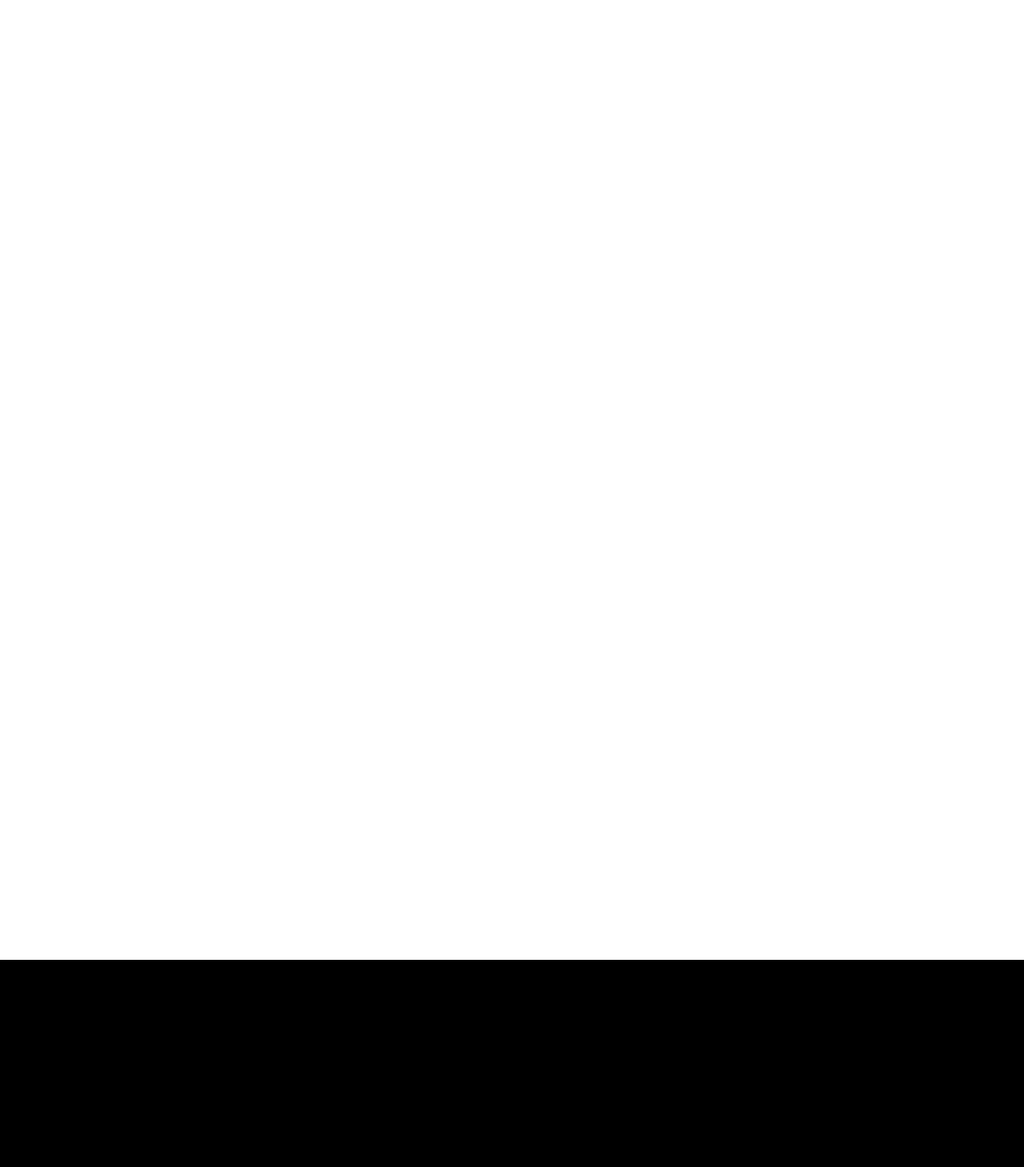
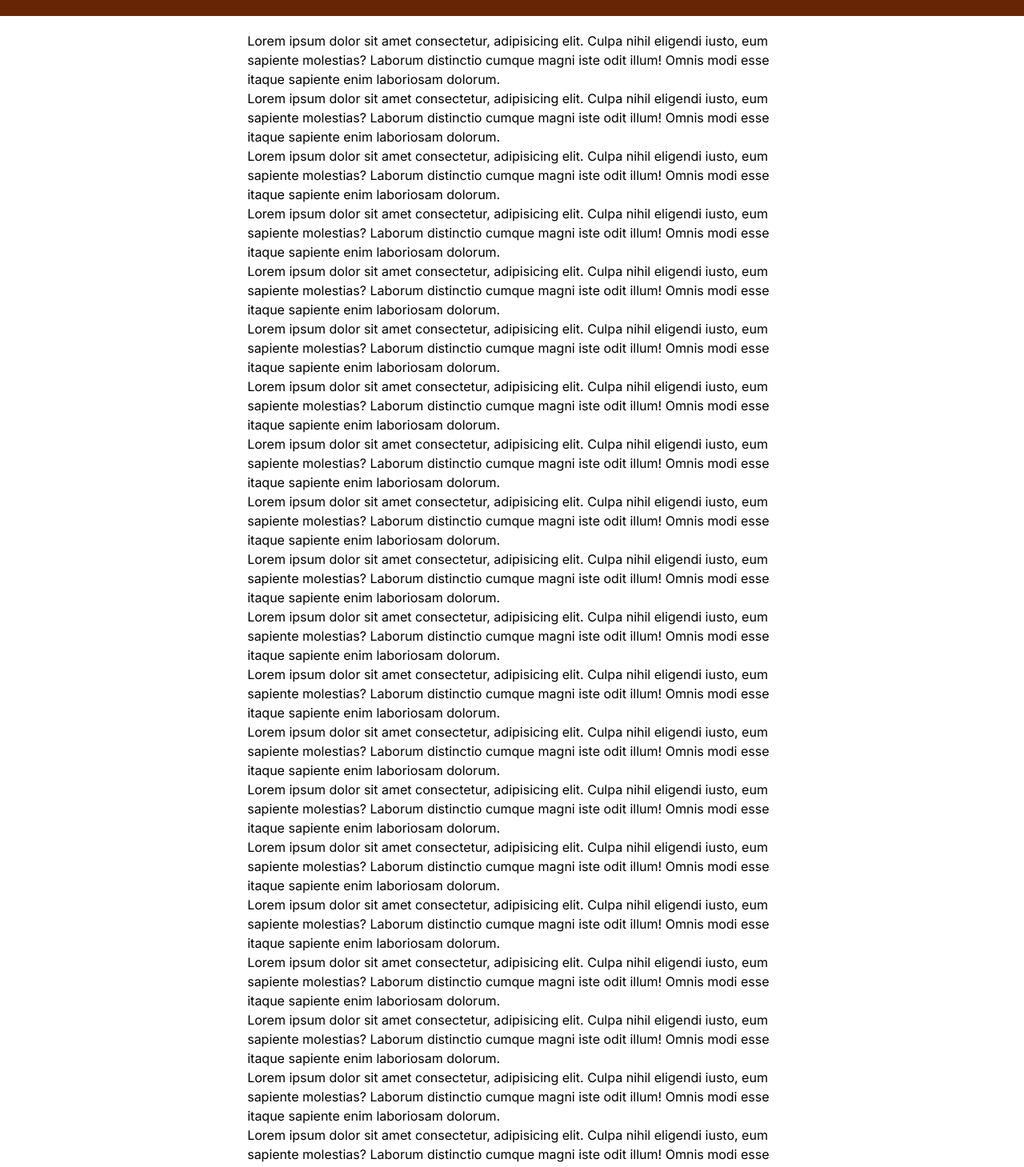
Before and after one commit to LinThitHtwe/FramerMotion-Test, a Next.js app: page / in a window 1280 px wide. Shown: the top 1459 px of the page at 80% size. Built offline with nearby package versions, Linux system fonts and the light colour scheme.

Commit message:
[add] scrollbase animation example

```diff
--- /dev/null
+++ b/src/app/ScrollBaseAnimation.tsx
@@ -0,0 +1,162 @@
+"use client";
+import { useScroll, motion, useSpring, useTransform } from "framer-motion";
+import React from "react";
+
+const ScrollBaseAnimation = () => {
+  const { scrollYProgress } = useScroll();
+
+  const scaleXSpring = useSpring(scrollYProgress);
+  const background = useTransform(
+    scrollYProgress,
+    [0, 0.75, 1],
+    ["#ccc", "#764534", "#672506"]
+  );
+
+  return (
+    <div>
+      <motion.div
+        style={{
+          //scaleX: scrollYProgress,
+          scaleX: scaleXSpring,
+          background: background,
+          transformOrigin: "left",
+          position: "sticky",
+          top: 0,
+          width: "100%",
+          height: "20px",
+        }}
+      ></motion.div>
+
+      <div style={{ padding: "1.2rem", margin: "auto", maxWidth: "700px" }}>
+        <p>
+          Lorem ipsum dolor sit amet consectetur, adipisicing elit. Culpa nihil
+          eligendi iusto, eum sapiente molestias? Laborum distinctio cumque
+          magni iste odit illum! Omnis modi esse itaque sapiente enim laboriosam
+          dolorum.
+        </p>
+        <p>
+          Lorem ipsum dolor sit amet consectetur, adipisicing elit. Culpa nihil
+          eligendi iusto, eum sapiente molestias? Laborum distinctio cumque
+          magni iste odit illum! Omnis modi esse itaque sapiente enim laboriosam
+          dolorum.
+        </p>
+        <p>
+          Lorem ipsum dolor sit amet consectetur, adipisicing elit. Culpa nihil
+          eligendi iusto, eum sapiente molestias? Laborum distinctio cumque
+          magni iste odit illum! Omnis modi esse itaque sapiente enim laboriosam
+          dolorum.
+        </p>
+        <p>
+          Lorem ipsum dolor sit amet consectetur, adipisicing elit. Culpa nihil
+          eligendi iusto, eum sapiente molestias? Laborum distinctio cumque
+          magni iste odit illum! Omnis modi esse itaque sapiente enim laboriosam
+          dolorum.
+        </p>
+        <p>
+          Lorem ipsum dolor sit amet consectetur, adipisicing elit. Culpa nihil
+          eligendi iusto, eum sapiente molestias? Laborum distinctio cumque
+          magni iste odit illum! Omnis modi esse itaque sapiente enim laboriosam
+          dolorum.
+        </p>
+        <p>
+          Lorem ipsum dolor sit amet consectetur, adipisicing elit. Culpa nihil
+          eligendi iusto, eum sapiente molestias? Laborum distinctio cumque
+          magni iste odit illum! Omnis modi esse itaque sapiente enim laboriosam
+          dolorum.
+        </p>
+        <p>
+          Lorem ipsum dolor sit amet consectetur, adipisicing elit. Culpa nihil
+          eligendi iusto, eum sapiente molestias? Laborum distinctio cumque
+          magni iste odit illum! Omnis modi esse itaque sapiente enim laboriosam
+          dolorum.
+        </p>
+        <p>
+          Lorem ipsum dolor sit amet consectetur, adipisicing elit. Culpa nihil
+          eligendi iusto, eum sapiente molestias? Laborum distinctio cumque
+          magni iste odit illum! Omnis modi esse itaque sapiente enim laboriosam
+          dolorum.
+        </p>
+        <p>
+          Lorem ipsum dolor sit amet consectetur, adipisicing elit. Culpa nihil
+          eligendi iusto, eum sapiente molestias? Laborum distinctio cumque
+          magni iste odit illum! Omnis modi esse itaque sapiente enim laboriosam
+          dolorum.
+        </p>
+        <p>
+          Lorem ipsum dolor sit amet consectetur, adipisicing elit. Culpa nihil
+          eligendi iusto, eum sapiente molestias? Laborum distinctio cumque
+          magni iste odit illum! Omnis modi esse itaque sapiente enim laboriosam
+          dolorum.
+        </p>
+        <p>
+          Lorem ipsum dolor sit amet consectetur, adipisicing elit. Culpa nihil
+          eligendi iusto, eum sapiente molestias? Laborum distinctio cumque
+          magni iste odit illum! Omnis modi esse itaque sapiente enim laboriosam
+          dolorum.
+        </p>
+        <p>
+          Lorem ipsum dolor sit amet consectetur, adipisicing elit. Culpa nihil
+          eligendi iusto, eum sapiente molestias? Laborum distinctio cumque
+          magni iste odit illum! Omnis modi esse itaque sapiente enim laboriosam
+          dolorum.
+        </p>
+        <p>
+          Lorem ipsum dolor sit amet consectetur, adipisicing elit. Culpa nihil
+          eligendi iusto, eum sapiente molestias? Laborum distinctio cumque
+          magni iste odit illum! Omnis modi esse itaque sapiente enim laboriosam
+          dolorum.
+        </p>
+        <p>
+          Lorem ipsum dolor sit amet consectetur, adipisicing elit. Culpa nihil
+          eligendi iusto, eum sapiente molestias? Laborum distinctio cumque
+          magni iste odit illum! Omnis modi esse itaque sapiente enim laboriosam
+          dolorum.
+        </p>
+        <p>
+          Lorem ipsum dolor sit amet consectetur, adipisicing elit. Culpa nihil
+          eligendi iusto, eum sapiente molestias? Laborum distinctio cumque
+          magni iste odit illum! Omnis modi esse itaque sapiente enim laboriosam
+          dolorum.
+        </p>
+        <p>
+          Lorem ipsum dolor sit amet consectetur, adipisicing elit. Culpa nihil
+          eligendi iusto, eum sapiente molestias? Laborum distinctio cumque
+          magni iste odit illum! Omnis modi esse itaque sapiente enim laboriosam
+          dolorum.
+        </p>
+        <p>
+          Lorem ipsum dolor sit amet consectetur, adipisicing elit. Culpa nihil
+          eligendi iusto, eum sapiente molestias? Laborum distinctio cumque
+          magni iste odit illum! Omnis modi esse itaque sapiente enim laboriosam
+          dolorum.
+        </p>
+        <p>
+          Lorem ipsum dolor sit amet consectetur, adipisicing elit. Culpa nihil
+          eligendi iusto, eum sapiente molestias? Laborum distinctio cumque
+          magni iste odit illum! Omnis modi esse itaque sapiente enim laboriosam
+          dolorum.
+        </p>
+        <p>
+          Lorem ipsum dolor sit amet consectetur, adipisicing elit. Culpa nihil
+          eligendi iusto, eum sapiente molestias? Laborum distinctio cumque
+          magni iste odit illum! Omnis modi esse itaque sapiente enim laboriosam
+          dolorum.
+        </p>
+        <p>
+          Lorem ipsum dolor sit amet consectetur, adipisicing elit. Culpa nihil
+          eligendi iusto, eum sapiente molestias? Laborum distinctio cumque
+          magni iste odit illum! Omnis modi esse itaque sapiente enim laboriosam
+          dolorum.
+        </p>
+        <p>
+          Lorem ipsum dolor sit amet consectetur, adipisicing elit. Culpa nihil
+          eligendi iusto, eum sapiente molestias? Laborum distinctio cumque
+          magni iste odit illum! Omnis modi esse itaque sapiente enim laboriosam
+          dolorum.
+        </p>
+      </div>
+    </div>
+  );
+};
+
+export default ScrollBaseAnimation;
--- a/src/app/page.tsx
+++ b/src/app/page.tsx
@@ -3,6 +3,7 @@ import BasicOfMotion from "./BasicOfMotion";
 import Gestures from "./Gestures";
 import AnimationControls from "./AnimationControls";
 import ViewBaseAnimation from "./ViewBaseAnimation";
+import ScrollBaseAnimation from "./ScrollBaseAnimation";
 
 export default function Home() {
   return (
@@ -10,7 +11,8 @@ export default function Home() {
       {/* <BasicOfMotion /> */}
       {/* <Gestures /> */}
       {/* <AnimationControls /> */}
-      <ViewBaseAnimation />
+      {/* <ViewBaseAnimation /> */}
+      <ScrollBaseAnimation />
     </main>
   );
 }
```
